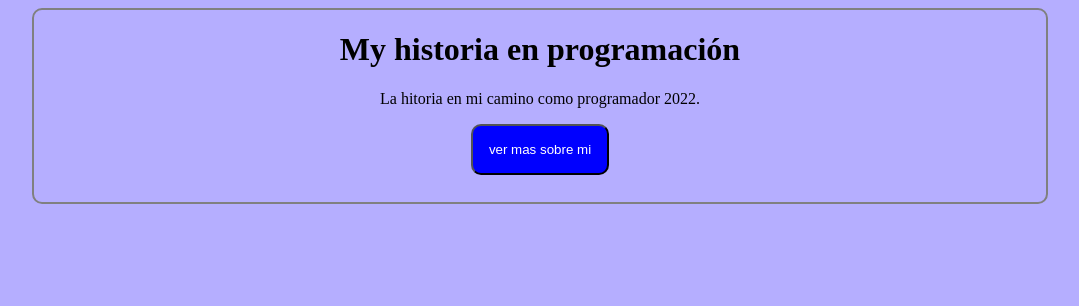
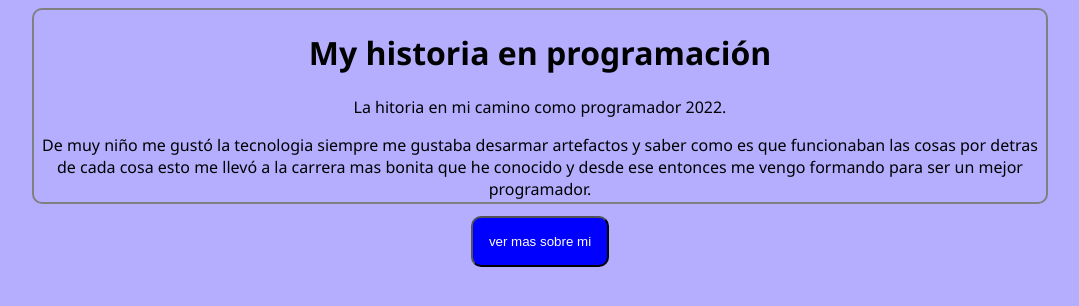
Before and after one commit to RaulRondag/Blog-Post, a plain HTML site: page index.html in a window 1280 px wide. Shown: the whole page, without its empty margins (100-1179 px from the left). Drawn offline with Linux system fonts and the light colour scheme; files whose address does not match are found by name.

Commit message:
ultimos cambios en la rama main

```diff
--- a/css/styles.css
+++ b/css/styles.css
@@ -1,6 +1,7 @@
 body {
     background-color: rgb(181, 174, 255);
     text-align: center;
+    font-family: 'Segoe UI', Tahoma, Geneva, Verdana, sans-serif;
 }
 
 .container {
--- a/index.html
+++ b/index.html
@@ -12,6 +12,7 @@
     <div class="container">
         <h1 class="title">My historia en programación</h1>
         <p class="p">La hitoria en mi camino como programador 2022.</p>
+        <p class="p-2">De muy niño me gustó la tecnologia siempre me gustaba desarmar artefactos y saber como es que funcionaban las cosas por detras de cada cosa esto me llevó a la carrera mas bonita que he conocido y desde ese entonces me vengo formando para ser un mejor programador.</p>
         <button class="button">ver mas sobre mi</button>
     </div>
 </body>
```
